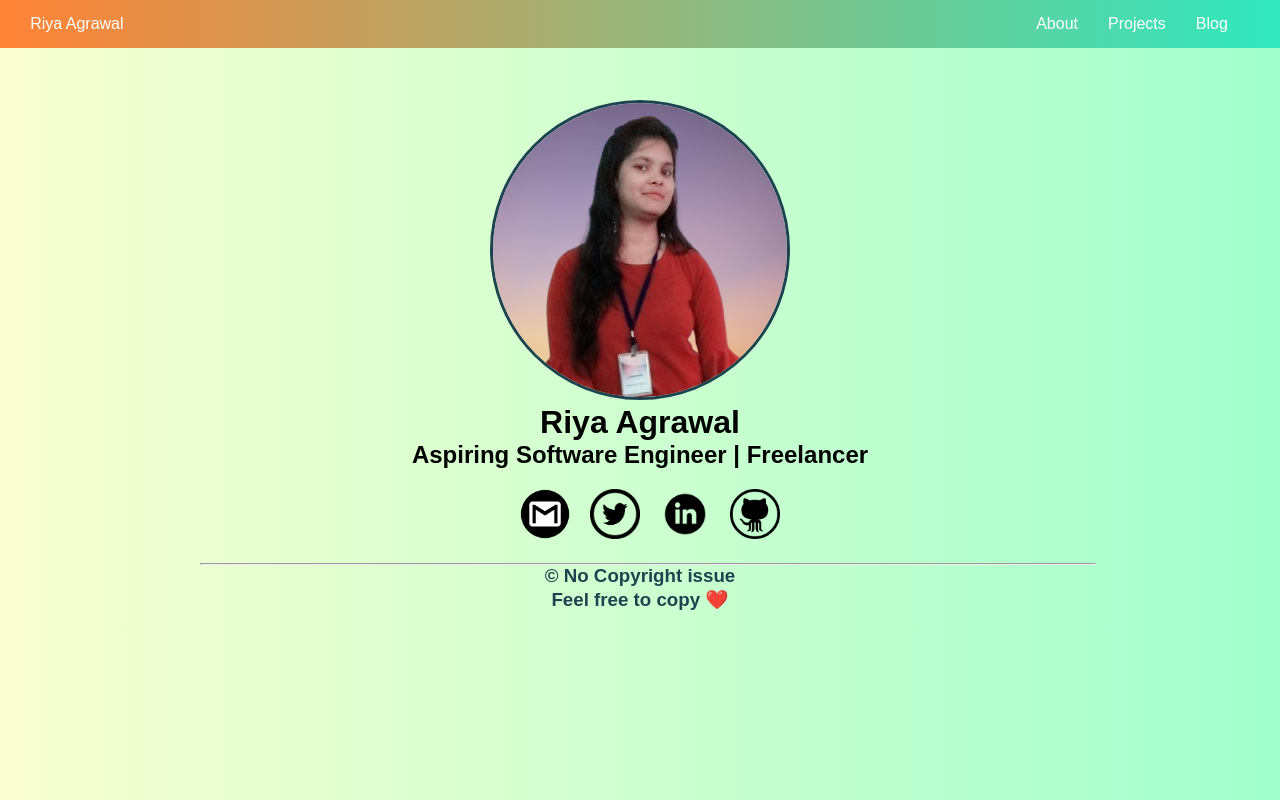
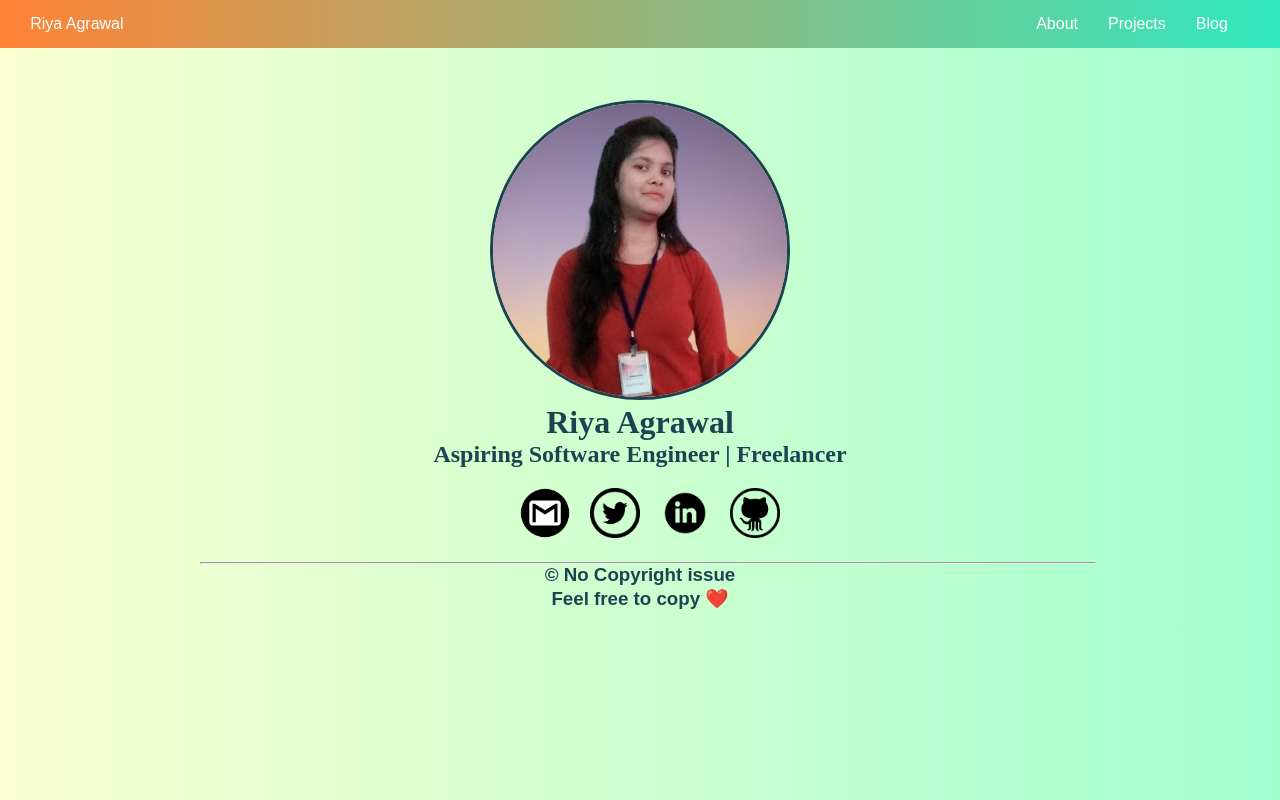
Before and after one commit to RiyaAgrawal17/Portfolio-app, a React (Create React App) app: page / in a window 1280 px wide. Built offline with nearby package versions, Linux system fonts and the light colour scheme.

Commit message:
css change

```diff
--- a/src/components/Profile.js
+++ b/src/components/Profile.js
@@ -14,8 +14,8 @@ function Profile() {
   borderRadius: "90%",
   border: "3px solid #1D4350",
   marginTop:"50px"}} alt={alt} src={image}></img>
-              <h1>{name}</h1>
-              <h2>{profile}</h2>
+              <h1 style={{color: "#1D4350", fontFamily: "Cursive"}}>{name}</h1>
+              <h2 style={{color: "#1D4350", fontFamily: "Cursive"}}>{profile}</h2>
             </center>
           );
         })}
--- a/src/css/App.css
+++ b/src/css/App.css
@@ -169,7 +169,7 @@ p {
 
 .card {
   padding: 1rem;
-  border:  1px dotted #1D4350;;
+  border:  1px dotted #1D4350;
   margin: 0.7rem 0;
 }
 
```
